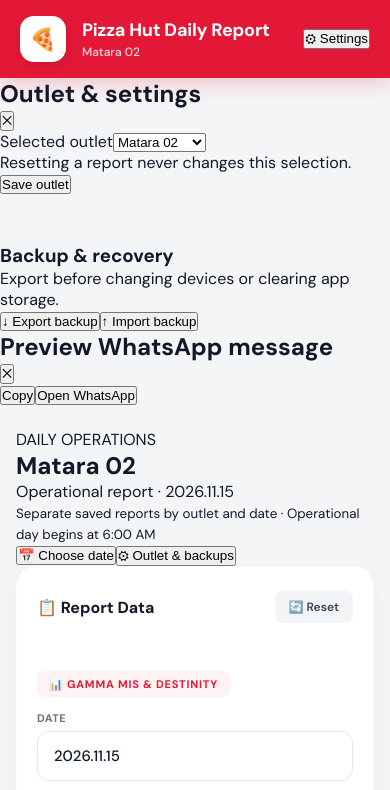
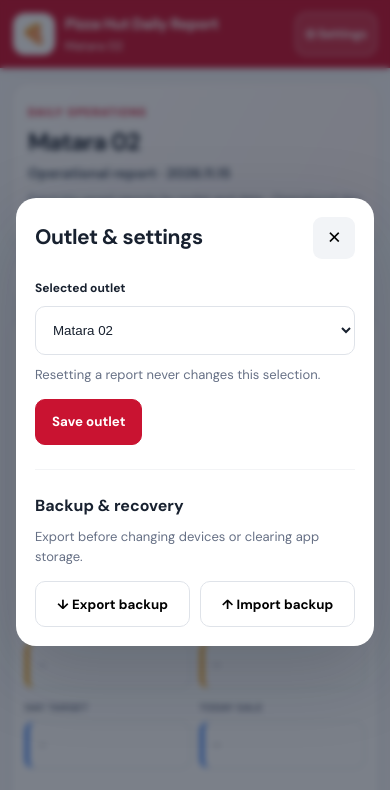
Before and after one commit to udaya-saman/Matara-02, a plain HTML site: page index.html in a window 390 px wide. Both pictures are taken after a click on the button "⚙ Settings". Shown: the top 790 px of the page. Drawn offline with Linux system fonts and the light colour scheme.

Commit message:
Polish responsive mobile dashboard and settings dialogs

```diff
--- a/index.html
+++ b/index.html
@@ -511,6 +511,76 @@
   .calendar-day.selected { background: var(--accent); color: #fff; box-shadow: 0 4px 12px rgba(227, 24, 55, 0.25); }
   .calendar-day.today { border-color: var(--accent); color: var(--accent); font-weight: 700; }
   .calendar-day.today.selected { border-color: transparent; color: #fff; }
+
+/* Professional mobile-first reporting interface */
+:root { --bg:#F6F7FA; --accent:#C91331; --accent-hover:#A90E27; --text:#18212F; --text2:#475467; --muted:#667085; --border:#DFE3E9; }
+body { font-size:14px; background:var(--bg); line-height:1.5; padding-bottom:28px; }
+.header { padding:13px max(16px, calc((100vw - 980px) / 2)); box-shadow:0 2px 12px rgba(16,24,40,.08); position:sticky; }
+.header .logo { border-radius:12px; width:42px;height:42px; font-size:20px; box-shadow:none; }
+.header .title { font-size:17px; letter-spacing:-.3px; }
+.header-settings { flex-shrink:0; border:1px solid rgba(255,255,255,.45); background:rgba(255,255,255,.13); color:white; font-family:inherit; border-radius:12px; padding:10px 13px; font-weight:650; cursor:pointer; min-height:44px; }
+.main { max-width:1024px; padding:20px 18px 40px; }
+.overview { background:linear-gradient(120deg,#fff,#FCF5F6); border:1px solid #F0E5E7; border-radius:18px; padding:23px 25px; margin-bottom:14px; box-shadow:0 4px 18px rgba(16,24,40,.03); }
+.overview h1 { font-size:clamp(24px,5vw,34px);letter-spacing:-.9px; margin:2px 0 3px; font-weight:800; color:var(--text); }
+.overview p {font-weight:650;color:var(--text2);margin:0 0 6px;}
+.overview small {display:block;color:var(--muted);font-size:12px;}
+.eyebrow {color:var(--accent);font-size:11px;letter-spacing:1.1px;font-weight:800;}
+.toolbar {display:flex;gap:9px;flex-wrap:wrap;margin-bottom:16px;}
+.toolbar button {background:white;border:1px solid var(--border);padding:11px 17px;border-radius:12px;color:var(--text2);font:700 13px inherit;min-height:44px;cursor:pointer;}
+.card {border:1px solid #E9EBF0;box-shadow:0 4px 16px rgba(16,24,40,.035);border-radius:18px;padding:22px 24px;margin-bottom:15px;}
+.sec-title {font-size:17px;letter-spacing:-.3px;margin-bottom:18px;gap:10px;}
+.cat-label {font-size:11px;letter-spacing:.8px;margin-top:25px;margin-bottom:12px;border-radius:7px;padding:7px 10px;}
+.grid-2 {gap:14px;}
+.grid-3 {gap:11px;}
+.input-group label {font-size:11px;letter-spacing:.35px;line-height:1.4;}
+input[type=text],input[type=password] {min-height:48px;border-radius:10px;padding:12px 13px;font-size:16px;box-shadow:none;}
+input[readonly] {background:#F6F8FA;}
+.calc-box {border-radius:11px;min-height:78px;justify-content:center;box-shadow:none;}
+.calc-lbl {font-size:10px;line-height:1.45;}
+.calc-val {font-size:20px;}
+.btn-small {min-height:38px;}
+.btn-whatsapp,.wa-row .btn-whatsapp {font-size:15px;padding:15px 10px;border-radius:12px;box-shadow:none;min-height:54px;}
+.btn-whatsapp.m2 {box-shadow:none;}
+.btn-upload {min-height:58px;border-radius:12px;font-size:14px;}
+.toast {font-size:14px !important;padding:18px 22px !important;max-width:min(92%,420px) !important;white-space:normal;overflow-wrap:anywhere;z-index:9999 !important;}
+.settings-overlay {display:none;position:fixed;inset:0;z-index:1500;align-items:center;justify-content:center;background:rgba(16,24,40,.55);padding:16px;backdrop-filter:blur(3px);}
+.settings-overlay.open {display:flex;}
+.settings-dialog {background:white;width:100%;max-width:510px;max-height:90vh;overflow:auto;border-radius:20px;padding:25px;box-shadow:0 25px 80px rgba(16,24,40,.2);color:var(--text);}
+.settings-head {display:flex;align-items:center;justify-content:space-between;gap:12px;margin-bottom:18px;}
+.settings-head h2 {font-size:21px;letter-spacing:-.5px;}
+.settings-head button {background:#F2F4F7;border:0;border-radius:9px;padding:9px 12px;cursor:pointer;min-height:42px;min-width:42px;}
+.settings-dialog label {font-size:12px;font-weight:750;}
+.settings-dialog select {display:block;width:100%;min-height:49px;padding:11px 13px;margin:8px 0 10px;font:600 16px inherit;color:var(--text);background:white;border:1px solid var(--border);border-radius:10px;}
+.settings-dialog h3 {font-size:16px;margin-bottom:8px;}
+.settings-dialog p {font-size:13px;color:var(--muted);line-height:1.55;margin:9px 0 14px;}
+.settings-dialog button {font-family:inherit;font-weight:650;}
+.settings-primary {background:var(--accent)!important;color:white!important;border-color:var(--accent)!important;}
+.settings-dialog > .settings-primary,.settings-actions button {padding:12px 16px;border-radius:10px;border:1px solid var(--border);background:#fff;cursor:pointer;min-height:46px;}
+.settings-actions {display:flex;gap:10px;flex-wrap:wrap;}
+.settings-actions button {flex:1;min-width:130px;}
+.message-preview {max-height:52vh;overflow:auto;white-space:pre-wrap;word-break:break-word;background:#F8FAFC;border:1px solid var(--border);border-radius:11px;padding:15px;font:13px/1.5 ui-monospace,Consolas,monospace;margin:12px 0 18px;}
+:focus-visible {outline:3px solid rgba(201,19,49,.4)!important;outline-offset:2px;}
+@media(max-width:600px) {
+ .main {padding:14px 11px 30px;}
+ .header {padding:12px 13px;gap:10px;}
+ .header .title {font-size:15px;}
+ .header-settings {font-size:12px;padding:9px;}
+ .card {padding:17px 13px;border-radius:15px;}
+ .overview {padding:18px 16px;}
+ .grid-2 {grid-template-columns:minmax(0,1fr) minmax(0,1fr);gap:12px 9px;}
+ .grid-3 {grid-template-columns:repeat(2,minmax(0,1fr));}
+ .input-group label {font-size:10px;}
+ input[type=text] {padding:11px 9px;font-size:16px;}
+ .settings-dialog {padding:19px;}
+}
+@media(max-width:350px) {
+ .grid-2 {grid-template-columns:minmax(0,1fr);}
+ .wa-row {grid-template-columns:minmax(0,1fr);}
+ .header-settings {font-size:0;}
+ .header-settings::first-letter {font-size:20px;}
+}
+@media(prefers-reduced-motion:reduce){*,*::before,*::after{animation-duration:.01ms!important;transition-duration:.01ms!important;scroll-behavior:auto!important}}
+
 </style>
 </head>
 <body>
```
